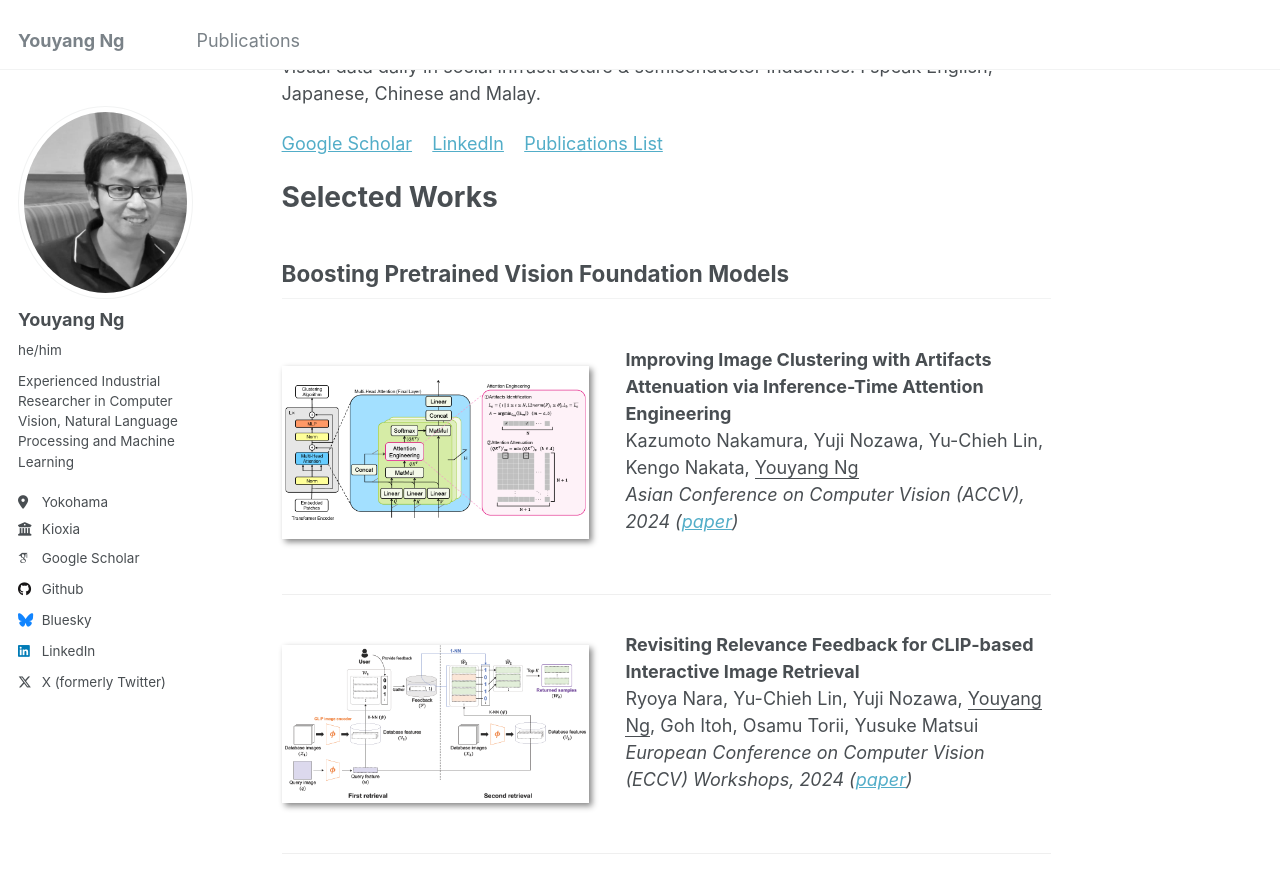
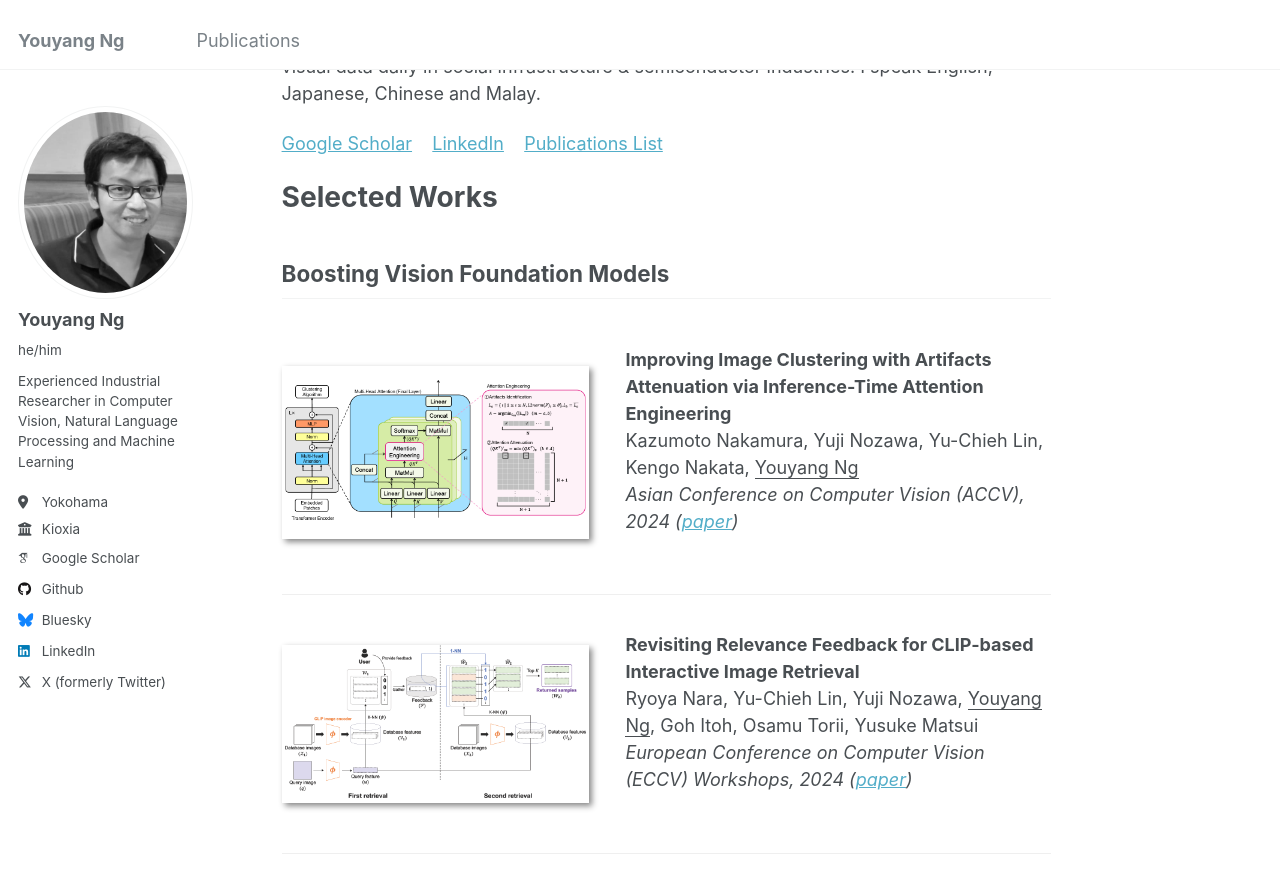
Before and after one commit to yy29/yy29.github.io, a Jekyll site: the page built from _pages/about.md, in a window 1280 px wide and 900 px high, scrolled down 493 px. Shown: the top 893 px of the window. Built offline with Jekyll 4.4.1, drawn with Linux system fonts in a browser that asks for light colours; some web fonts are replaced.

Commit message:
Update about.md

```diff
--- a/_pages/about.md
+++ b/_pages/about.md
@@ -17,7 +17,7 @@ I have co-authored over 30 patents and research articles, including publications
 
 Selected Works
 ======
-## Boosting Pretrained Vision Foundation Models
+## Boosting Vision Foundation Models
 <div class="paper-box"><div class="paper-box-image"><img src="../images/2024_itae.png" alt="sym" width="100%"></div>
 <div class="paper-box-text" markdown="1">
 
```
